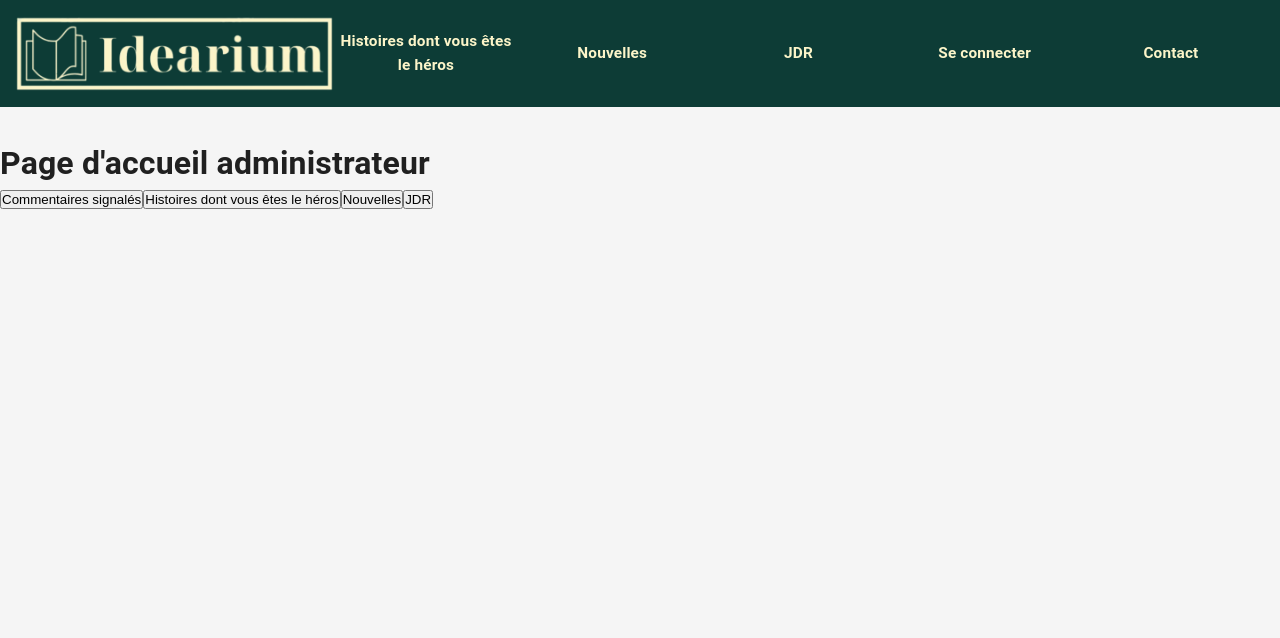
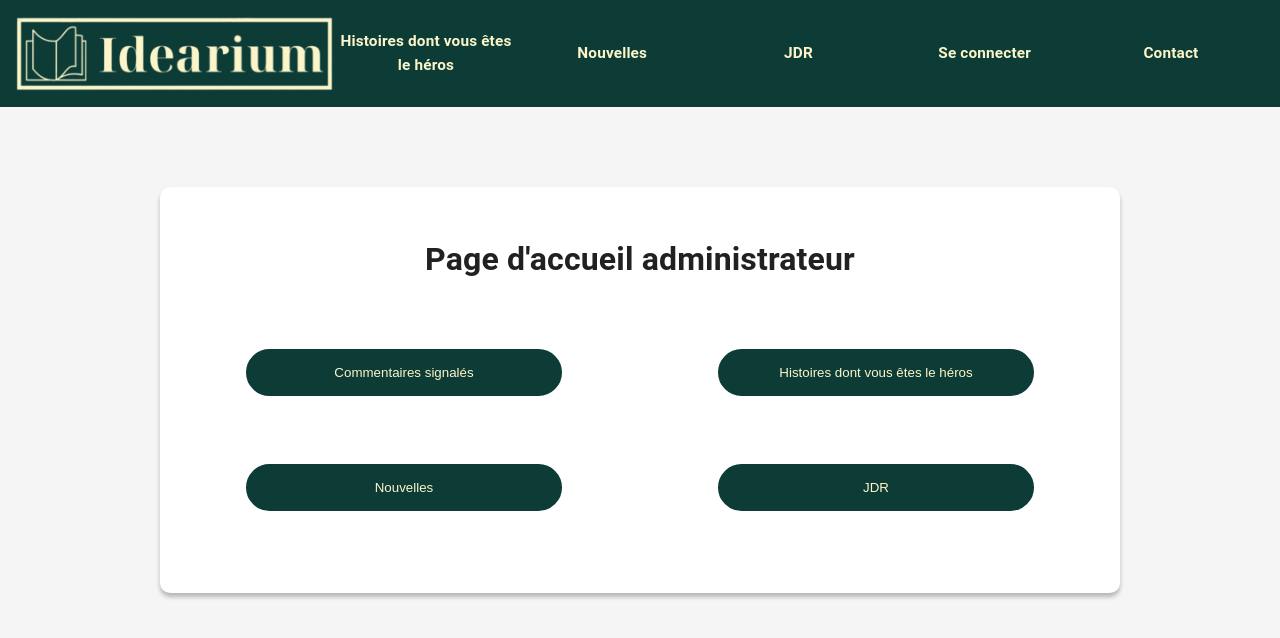
Before and after one commit to Florian59c/Blog-JDR-front, a Next.js app: page /MJ/adminPage in a window 1280 px wide. Shown: the top 638 px of the page. Built offline with nearby package versions, Linux system fonts and the light colour scheme.

Commit message:
feat: styles for admin page

```diff
--- a/pages/MJ/adminPage.tsx
+++ b/pages/MJ/adminPage.tsx
@@ -1,3 +1,5 @@
+import classNames from 'classnames';
+import styles from '../../styles/MJ/adminPage.module.css';
 import Link from "next/link";
 
 export default function AdminPage() {
@@ -21,16 +23,18 @@ export default function AdminPage() {
   ];
 
   return (
-    <div>
+    <div className={styles.container}>
       <h1>Page d'accueil administrateur</h1>
-      <div>
+      <div className={styles.redirectButtons}>
         {pages.map((page, index) => {
           return (
-            <Link href={`/MJ/${page.link}`} key={index}>
-              <button>
-                {page.title}
-              </button>
-            </Link>
+            <div key={index} className={classNames(styles.buttons, 'buttonContainer')}>
+              <Link href={`/MJ/${page.link}`}>
+                <button className="button-style button-color-validate">
+                  {page.title}
+                </button>
+              </Link>
+            </div>
           );
         })}
       </div>
--- /dev/null
+++ b/styles/MJ/adminPage.module.css
@@ -0,0 +1,48 @@
+.container {
+    background-color: white;
+    margin: 5rem 0.5rem 1rem 0.5rem;
+    padding: 3rem 0.5rem 3rem 0.5rem;
+    box-shadow: 0 4px 4px rgba(0, 0, 0, 0.25);
+    border-radius: 10px;
+}
+
+.container h1 {
+    text-align: center;
+    margin-bottom: 2rem;
+}
+
+/* Tablette */
+@media (min-width: 768px) {
+    .container {
+        margin: 5rem;
+    }
+
+    .redirectButtons {
+        display: flex;
+        flex-wrap: wrap;
+        justify-content: center;
+    }
+
+    .buttons {
+        width: 100%;
+        margin: 2rem 0;
+        text-align: center;
+        text-decoration: none;
+        flex: 0 1 50%;
+        box-sizing: border-box;
+    }
+}
+
+/* Petit écran d'ordinateur */
+@media (min-width: 1280px) {
+    .container {
+        margin: 5rem 10rem;
+    }
+}
+
+/* Grand écran d'ordinateur */
+@media (min-width: 1920px) {
+    .container {
+        margin: 5rem 15rem;
+    }
+}
```
